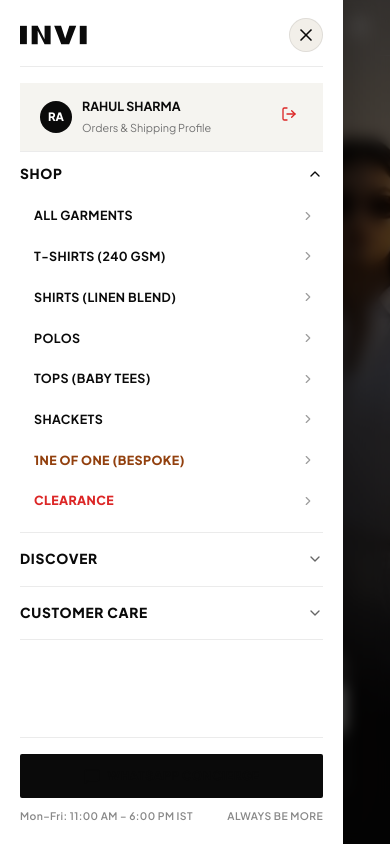
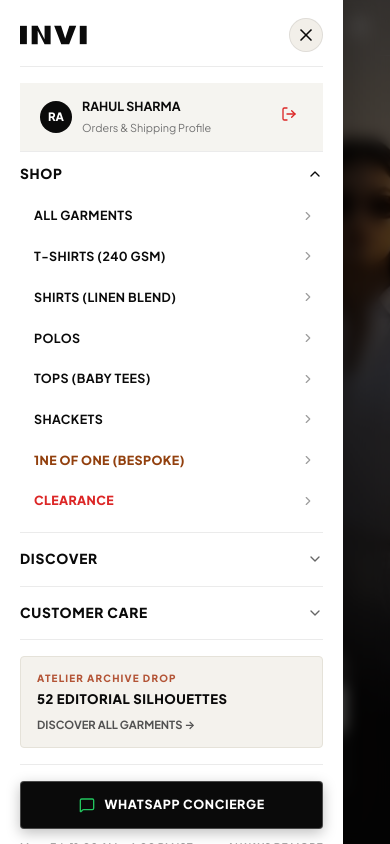
Before and after one commit to supreethkiran25/invi, a React (Vite) app: page / in a window 390 px wide. Both pictures are taken after a click on the button 32 px from the left and 27 px from the top of the page. Shown: the top 844 px of the page. Built offline with nearby package versions, Linux system fonts and the light colour scheme.

Commit message:
fix: restore circular account avatar with flexShrink, fix mobile nav whatsapp visibility and fill drawer space

```diff
--- a/src/components/layout/MobileNav.jsx
+++ b/src/components/layout/MobileNav.jsx
@@ -318,6 +318,22 @@
           </div>
         </div>
 
+        {/* Editorial Collection Banner to eliminate empty void */}
+        <div className="mobile-nav-curated-strip">
+          <div
+            onClick={() => handleNavClick('shop', { category: 'all' })}
+            className="mobile-nav-curated-card"
+            role="button"
+            tabIndex={0}
+          >
+            <div className="mobile-nav-curated-text">
+              <span className="curated-card-tag">ATELIER ARCHIVE DROP</span>
+              <strong className="curated-card-title">52 EDITORIAL SILHOUETTES</strong>
+              <span className="curated-card-link">DISCOVER ALL GARMENTS →</span>
+            </div>
+          </div>
+        </div>
+
         {/* Concierge & Assistance Footer */}
         <div className="mobile-nav-footer">
           <a
@@ -326,8 +342,8 @@
             rel="noopener noreferrer"
             className="mobile-nav-whatsapp-btn"
           >
-            <MessageSquare size={16} />
-            <span>WHATSAPP CONCIERGE</span>
+            <MessageSquare size={16} className="whatsapp-btn-icon" />
+            <span className="whatsapp-btn-text">WHATSAPP CONCIERGE</span>
           </a>
 
           <div className="mobile-nav-meta">
--- a/src/pages/AccountPage.jsx
+++ b/src/pages/AccountPage.jsx
@@ -405,8 +405,12 @@
               <div style={{ display: 'flex', alignItems: 'center', gap: '18px' }}>
                 <div
                   style={{
-                    width: '54px',
-                    height: '54px',
+                    width: '56px',
+                    height: '56px',
+                    minWidth: '56px',
+                    minHeight: '56px',
+                    flexShrink: 0,
+                    aspectRatio: '1 / 1',
                     borderRadius: '50%',
                     backgroundColor: '#FAF9F6',
                     color: '#0A0A0A',
@@ -416,23 +420,28 @@
                     fontFamily: 'var(--font-sans)',
                     fontWeight: 900,
                     fontSize: '1.05rem',
-                    letterSpacing: '0.04em'
+                    letterSpacing: '0.04em',
+                    boxShadow: '0 4px 12px rgba(0,0,0,0.3)'
                   }}
                 >
                   {user.name ? user.name.slice(0, 2).toUpperCase() : 'IN'}
                 </div>
                 <div>
-                  <div style={{ display: 'flex', alignItems: 'center', gap: '8px', flexWrap: 'wrap' }}>
-                    <h1 style={{ fontFamily: 'var(--font-sans)', fontSize: '1.35rem', fontWeight: 800, margin: 0, color: '#fff' }}>
+                  <div style={{ display: 'flex', alignItems: 'center', gap: '10px', flexWrap: 'wrap' }}>
+                    <h1 style={{ fontFamily: 'var(--font-sans)', fontSize: '1.35rem', fontWeight: 800, margin: 0, color: '#fff', textTransform: 'uppercase', letterSpacing: '0.03em' }}>
                       {user.name}
                     </h1>
-                    <span style={{ display: 'inline-flex', alignItems: 'center', gap: '4px', backgroundColor: 'rgba(255,255,255,0.14)', padding: '3px 8px', borderRadius: '2px', fontSize: '0.68rem', fontFamily: 'var(--font-sans)', fontWeight: 700, letterSpacing: '0.04em', color: '#4ADE80' }}>
-                      <UserCheck size={12} /> VERIFIED CLIENT
+                    <span style={{ display: 'inline-flex', alignItems: 'center', gap: '5px', backgroundColor: 'rgba(74, 222, 128, 0.15)', border: '1px solid rgba(74, 222, 128, 0.3)', padding: '3px 9px', borderRadius: '4px', fontSize: '0.68rem', fontFamily: 'var(--font-sans)', fontWeight: 800, letterSpacing: '0.06em', color: '#4ADE80' }}>
+                      <UserCheck size={13} /> VERIFIED CLIENT
                     </span>
                   </div>
-                  <p style={{ margin: '4px 0 0 0', fontSize: '0.78rem', color: '#A3A3A3' }}>
-                    {user.email} &bull; {user.phone} &bull; Member since {user.memberSince || '2026'}
-                  </p>
+                  <div style={{ display: 'flex', flexWrap: 'wrap', gap: '8px 12px', alignItems: 'center', marginTop: '6px', fontSize: '0.78rem', color: '#A3A3A3' }}>
+                    <span>{user.email}</span>
+                    <span style={{ color: 'rgba(255,255,255,0.3)' }}>•</span>
+                    <span>{user.phone}</span>
+                    <span style={{ color: 'rgba(255,255,255,0.3)' }}>•</span>
+                    <span>Member since {user.memberSince || 'September 2026'}</span>
+                  </div>
                 </div>
               </div>
 
--- a/src/styles/layout.css
+++ b/src/styles/layout.css
@@ -1284,6 +1284,58 @@
   border-radius: var(--radius-full);
 }
 
+.mobile-nav-curated-strip {
+  margin: 16px 0;
+  flex-shrink: 0;
+}
+
+.mobile-nav-curated-card {
+  padding: 14px 16px;
+  background-color: #F4F2ED;
+  border: 1px solid #E5E2D9;
+  border-radius: 4px;
+  cursor: pointer;
+  transition: all 0.2s ease;
+}
+
+.mobile-nav-curated-card:hover {
+  background-color: #EAE6DD;
+  border-color: #D4CEBF;
+}
+
+.mobile-nav-curated-text {
+  display: flex;
+  flex-direction: column;
+  gap: 3px;
+}
+
+.curated-card-tag {
+  font-family: var(--font-sans);
+  font-size: 0.62rem;
+  font-weight: 800;
+  letter-spacing: 0.12em;
+  color: #B35436;
+  text-transform: uppercase;
+}
+
+.curated-card-title {
+  font-family: var(--font-sans);
+  font-size: 0.82rem;
+  font-weight: 800;
+  letter-spacing: 0.04em;
+  color: #0A0A0A;
+  text-transform: uppercase;
+}
+
+.curated-card-link {
+  font-family: var(--font-sans);
+  font-size: 0.7rem;
+  font-weight: 700;
+  color: #525252;
+  text-transform: uppercase;
+  margin-top: 4px;
+}
+
 .mobile-nav-footer {
   margin-top: auto;
   padding-top: 16px;
@@ -1298,17 +1350,35 @@
   display: flex;
   align-items: center;
   justify-content: center;
-  gap: 8px;
-  height: 44px;
-  background-color: #0A0A0A;
-  color: #FFFFFF;
-  font-family: var(--font-sans);
-  font-size: 0.75rem;
-  font-weight: 800;
-  text-transform: uppercase;
-  border-radius: var(--radius-xs);
+  gap: 10px;
+  height: 48px;
+  background-color: #0A0A0A !important;
+  color: #FFFFFF !important;
+  font-family: var(--font-sans);
+  font-size: 0.78rem;
+  font-weight: 800;
+  text-transform: uppercase;
+  border-radius: 4px;
   text-decoration: none;
-  letter-spacing: 0.04em;
+  letter-spacing: 0.05em;
+  border: 1px solid rgba(255, 255, 255, 0.25);
+  box-shadow: 0 4px 14px rgba(0, 0, 0, 0.25);
+  transition: all 0.2s ease;
+}
+
+.mobile-nav-whatsapp-btn span,
+.mobile-nav-whatsapp-btn .whatsapp-btn-text {
+  color: #FFFFFF !important;
+  display: inline-block !important;
+  font-weight: 800 !important;
+}
+
+.mobile-nav-whatsapp-btn svg,
+.mobile-nav-whatsapp-btn .whatsapp-btn-icon {
+  color: #22C55E !important;
+  stroke: #22C55E !important;
+  display: inline-block !important;
+  flex-shrink: 0 !important;
 }
 
 .mobile-nav-meta {
```
